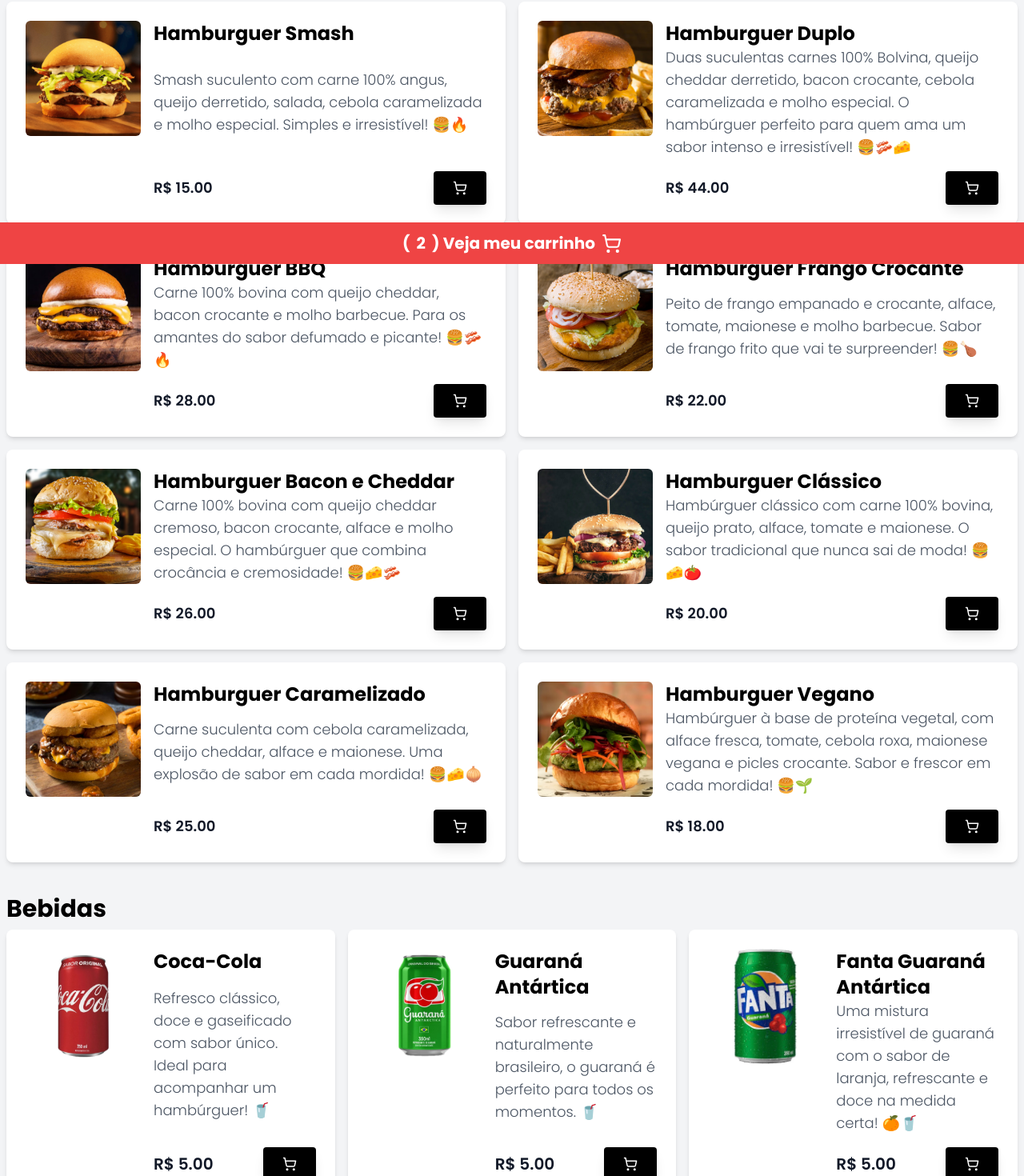
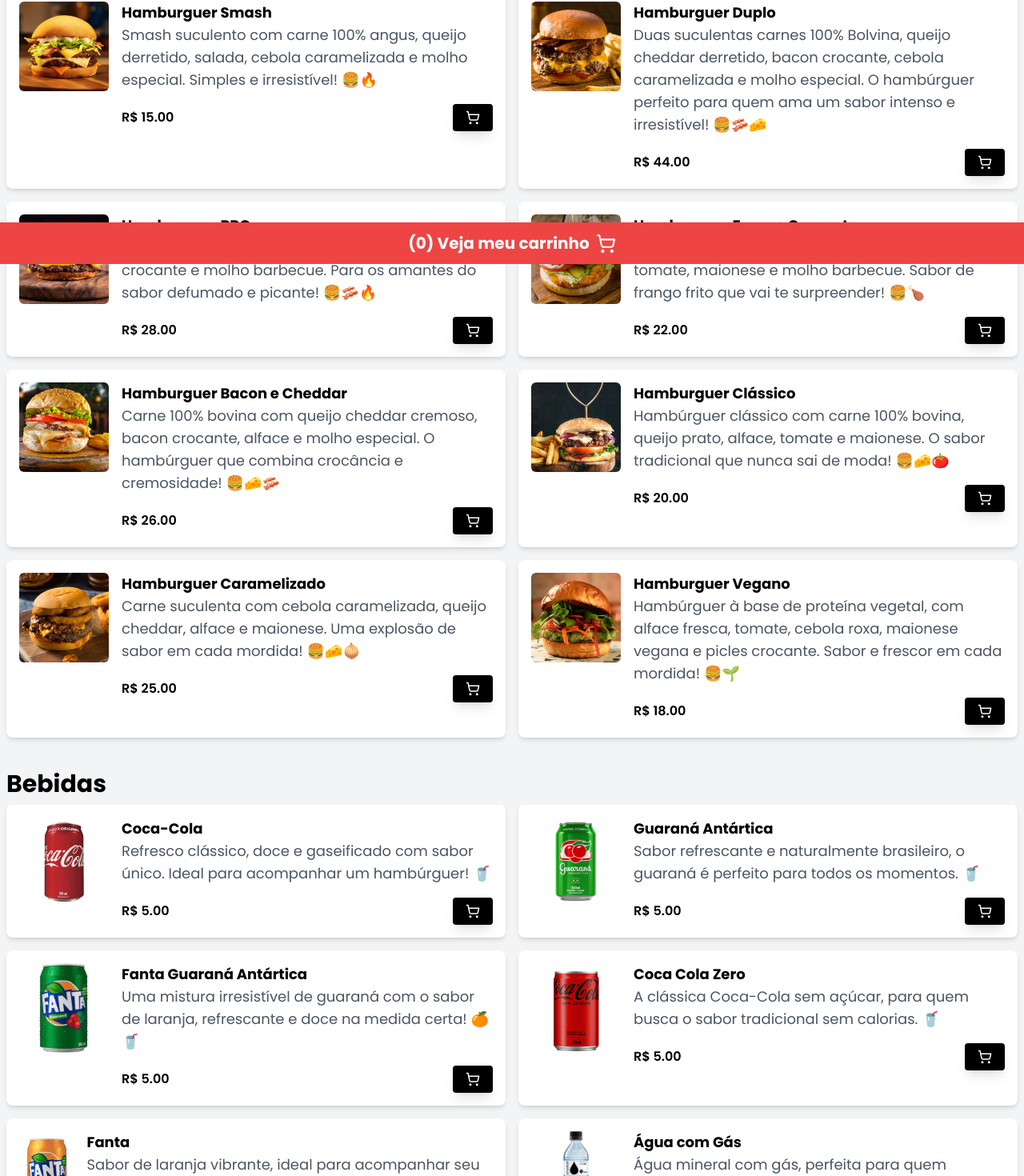
Before and after one commit to Vitorialuz229/burgerbyte, a React (Vite) app: page / in a window 1280 px wide. Shown: the part 470-1940 px from the top of the page at 80% size. Built offline with nearby package versions, Linux system fonts and the light colour scheme; data requests are answered from the project's data file.

Commit message:
:recycle: refactor: Refatoração do modal

```diff
--- a/src/pages/Home.tsx
+++ b/src/pages/Home.tsx
@@ -1,33 +1,49 @@
+import { useEffect, useRef, useState } from "react";
+import { ShoppingCart } from "lucide-react";
 import logo from "../assets/logo.png";
-
-import { ShoppingCart } from "lucide-react";
-import { useEffect, useState } from "react";
 import { Hamburguer } from "../model/Hamburguer";
 import { Bebidas } from "../model/Bebidas";
 
 export function Home() {
   const [hamburgueres, setHamburgueres] = useState<Hamburguer[]>([]);
+  const [bebidas, setBebidas] = useState<Bebidas[]>([]);
+  const [isModalOpen, setIsModalOpen] = useState(false);
+  const [cartCount, setCartCount] = useState(0);
+
+  const cartButtonRef = useRef<HTMLButtonElement | null>(null);
+  const cartModelRef = useRef<HTMLDivElement | null>(null);
 
   useEffect(() => {
     fetch("http://localhost:5000/hamburgueres")
       .then((response) => response.json())
-      .then((data) => {
-        console.log(data);
-        setHamburgueres(data || []);
-      })
+      .then((data) => setHamburgueres(data || []))
       .catch((error) => console.error("Erro ao buscar os hambúrgueres", error));
   }, []);
-
-  const [bebidas, setBebidas] = useState<Bebidas[]>([]);
 
   useEffect(() => {
     fetch("http://localhost:5000/bebidas")
       .then((response) => response.json())
-      .then((data) => {
-        console.log(data);
-        setBebidas(data || []);
-      })
+      .then((data) => setBebidas(data || []))
       .catch((error) => console.error("Erro ao buscar os bebidas", error));
+  }, []);
+
+  // Abre ou fecha o modal do carrinho
+  const toggleCartModal = () => setIsModalOpen((prev) => !prev);
+
+  // Fecha o modal ao clicar fora dele
+  useEffect(() => {
+    const handleClickOutside = (event: MouseEvent) => {
+      if (
+        cartModelRef.current &&
+        !cartModelRef.current.contains(event.target as Node) &&
+        cartButtonRef.current !== event.target
+      ) {
+        setIsModalOpen(false);
+      }
+    };
+
+    document.addEventListener("mousedown", handleClickOutside);
+    return () => document.removeEventListener("mousedown", handleClickOutside);
   }, []);
 
   return (
@@ -52,39 +68,19 @@
         </div>
       </header>
 
-      {/* Menu */}
-      <h2 className="text-2xl md:text-5xl font-bold text-center mt-9 mb-6">
-        Conheça nosso menu
-      </h2>
+      <h2 className="text-2xl font-bold text-center mt-9 mb-6">Conheça nosso menu</h2>
 
-      <main className="grid grid-cols-1 lg:grid-cols-2 gap-4 px-2 mb-8 mx-auto max-w-7xl">
-        {/* Cards de Hambúrgueres */}
+      {/* Cards de Hamburguer */}
+      <main className="grid grid-cols-1 lg:grid-cols-2 gap-4 px-2 mb-8 max-w-7xl">
         {hamburgueres.map((hamburguer) => (
-          <div
-            key={hamburguer.id}
-            className="flex p-4 md:p-6 shadow-md rounded-lg bg-white w-full"
-          >
-            <img
-              src={hamburguer.image}
-              alt={hamburguer.name}
-              className="w-28 h-28 md:w-36 md:h-36 rounded-md hover:-rotate-2 duration-300"
-            />
-            <div className="ml-4 flex flex-col justify-between">
-              <p className="text-lg md:text-xl xl:text-2xl font-bold">
-                {hamburguer.name}
-              </p>
-              <p className="text-sm md:text-lg xl:text-x1 font-light text-gray-600">
-                {hamburguer.description}
-              </p>
+          <div key={hamburguer.id} className="flex p-4 shadow-md bg-white rounded-lg">
+            <img src={hamburguer.image} alt={hamburguer.name} className="w-28 h-28 rounded-md" />
+            <div className="ml-4">
+              <p className="text-lg font-bold">{hamburguer.name}</p>
+              <p className="text-lg text-gray-600">{hamburguer.description}</p>
               <div className="flex justify-between items-center mt-4">
-                <span className="text-base md:text-lg xl:text-x1 font-semibold text-gray-900">
-                  R$ {hamburguer.price.toFixed(2)}
-                </span>
-                <button
-                  className="bg-black px-4 py-2 md:px-6 md:py-3 rounded shadow-lg flex items-center"
-                  data-name={hamburguer.name}
-                  data-price={hamburguer.price}
-                >
+                <span className="text-base font-semibold">R$ {hamburguer.price.toFixed(2)}</span>
+                <button className="bg-black px-4 py-2 rounded shadow-lg" onClick={() => setCartCount(cartCount + 1)}>
                   <ShoppingCart size={18} className="text-white" />
                 </button>
               </div>
@@ -97,34 +93,17 @@
         <h2 className="font-bold text-3xl">Bebidas</h2>
       </div>
 
-      <div className="grid grid-cols-1 lg:grid-cols-3 gap-4 px-2 max-w-7xl">
       {/* Cards de Bebidas */}
+      <div className="grid grid-cols-1 lg:grid-cols-2 gap-4 px-2 max-w-7xl">
         {bebidas.map((bebida) => (
-          <div
-            key={bebida.id}
-            className="flex p-4 md:p-6 shadow-md rounded-lg bg-white w-full"
-          >
-            <img
-              src={bebida.image}
-              alt={bebida.name}
-              className="w-28 h-28 md:w-36 md:h-36 rounded-md hover:-rotate-2 duration-300"
-            />
-            <div className="ml-4 flex flex-col justify-between w-full">
-              <p className="text-lg md:text-xl xl:text-2xl font-bold">
-                {bebida.name}
-              </p>
-              <p className="text-sm md:text-lg xl:text-x1 font-light text-gray-600">
-                {bebida.description}
-              </p>
+          <div key={bebida.id} className="flex p-4 shadow-md bg-white rounded-lg">
+            <img src={bebida.image} alt={bebida.name} className="w-28 h-28 rounded-md" />
+            <div className="ml-4">
+              <p className="text-lg font-bold">{bebida.name}</p>
+              <p className="text-lg text-gray-600">{bebida.description}</p>
               <div className="flex justify-between items-center mt-4">
-                <span className="text-base md:text-lg xl:text-xl font-semibold text-gray-900">
-                  R$ {bebida.price.toFixed(2)}
-                </span>
-                <button
-                  className="bg-black px-4 py-2 md:px-6 md:py-3 rounded shadow-lg flex items-center"
-                  data-name={bebida.name}
-                  data-price={bebida.price}
-                >
+                <span className="text-base font-semibold">R$ {bebida.price.toFixed(2)}</span>
+                <button className="bg-black px-4 py-2 rounded shadow-lg" onClick={() => setCartCount(cartCount + 1)}>
                   <ShoppingCart size={18} className="text-white" />
                 </button>
               </div>
@@ -133,57 +112,39 @@
         ))}
       </div>
 
-      {/* Modal Card */}
-      <div
-        className="bg-black/60 w-full h-full fixed top-0 left-0 z-[99] hidden items-center justify-center"
-        id="modal"
-      >
-        <div className="bg-white p-5 rounded-md min-w-[90%] md:min-w-[600px] max-w-[500px] sm:max-w-[400px]">
-          <h2 className="text-center font-bold text-2xl sm:text-xl mb-4">
-            Meu carrinho
-          </h2>
-          <div
-            id="cart-items"
-            className="flex justify-between mb-4 flex-col"
-          ></div>
-          <p className="font-bold text-lg sm:text-base">
-            Total: <span>0.00</span>
-          </p>
-          <p className="font-bold text-lg mt-4 sm:text-base">
+      {isModalOpen && (
+        <div className="bg-black/60 w-full h-full fixed top-0 left-0 flex items-center justify-center" ref={cartModelRef}>
+          <div className="bg-white p-5 rounded-md min-w-[90%] md:min-w-[600px] max-w-[500px]">
+            <h2 className="text-center font-bold text-2xl mb-4">Meu carrinho</h2>
+            <p className="font-bold text-lg">Total: <span>R$ 0.00</span></p>
+            <p className="font-bold text-lg mt-4">
               Endereço de Entrega:
             </p>
             <input
               type="text"
-            className="w-full sm:w-[80%] p-1 border-2 rounded my-2 text-lg sm:text-base"
+              className="w-full p-1 border-2 rounded my-2 text-lg"
               placeholder="Endereço de entrega"
               id="address"
             />
             <p className="text-red-500 hidden" id="address-warn">
               Digite seu endereço completo!
             </p>
-          <div className="flex items-center justify-between mt-6">
-            <button className="text-black text-xl" id="close" type="button">
-              Fechar
-            </button>
-            <button
-              className="bg-custom-green text-white px-4 py-2 rounded-md ml-2 text-xl"
-              id="finish"
-              type="button"
-            >
-              Finalizar Pedido
-            </button>
+            <div className="flex justify-between mt-6">
+              <button className="text-black text-xl" onClick={toggleCartModal}>Fechar</button>
+              <button className="bg-custom-green text-white px-4 py-2 rounded-md ml-2 text-xl">Finalizar Pedido</button>
             </div>
           </div>
         </div>
+      )}
 
       {/* Footer */}
-      <footer className="w-full text-xl bg-red-500 py-3 fixed bottom-0 z-40 flex justify-center items-center">
+      <footer className="w-full text-xl bg-red-500 py-3 sticky bottom-0 flex justify-center">
         <button
           className="flex text-white items-center gap-2 font-bold"
-          id="cart-button"
+          ref={cartButtonRef}
+          onClick={toggleCartModal}
         >
-          (<span id="card-count"> 2 </span>) Veja meu carrinho
-          <ShoppingCart size={25} className="text-white" />
+          ({cartCount}) Veja meu carrinho <ShoppingCart size={25} className="text-white" />
         </button>
       </footer>
     </div>
```
Lines whose indentation alone changed are shown as unchanged.
